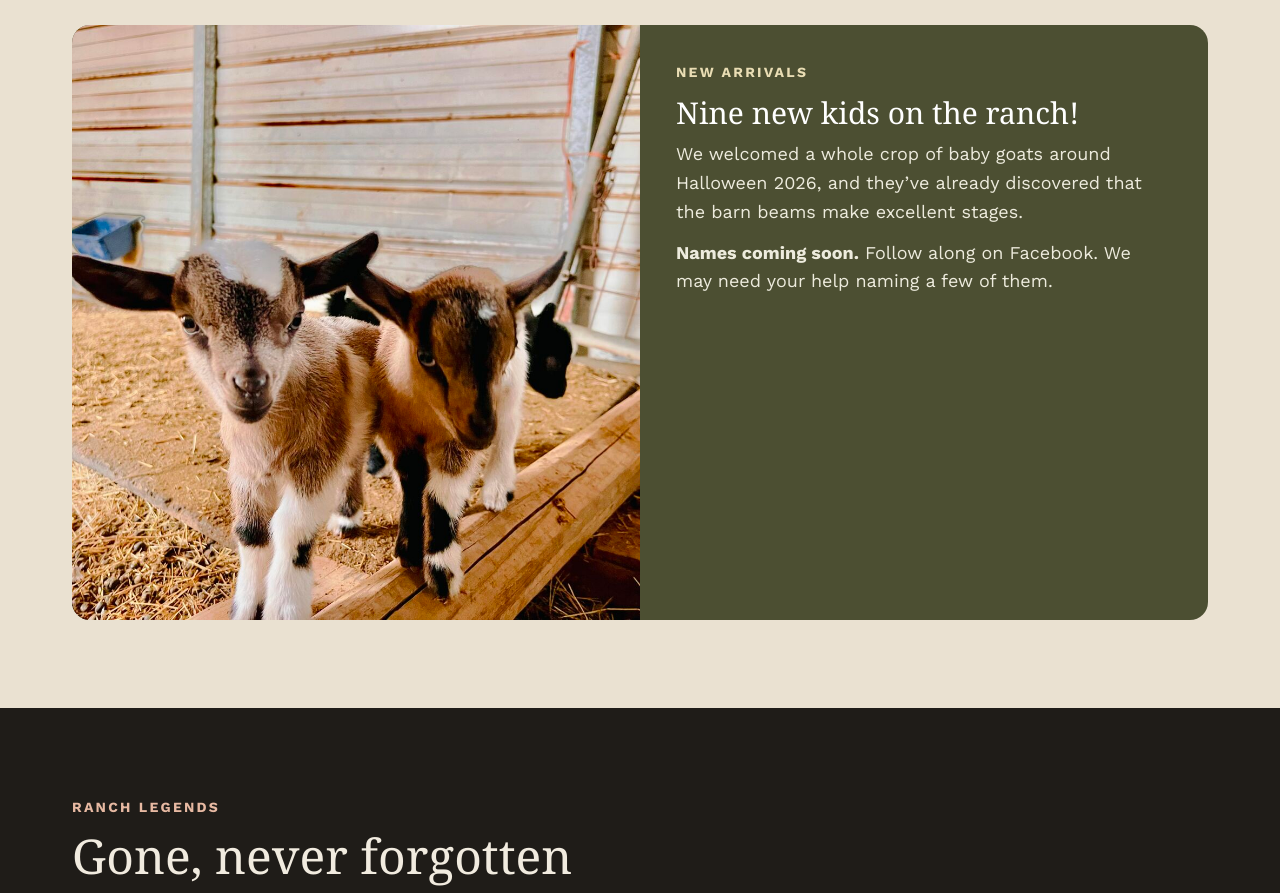
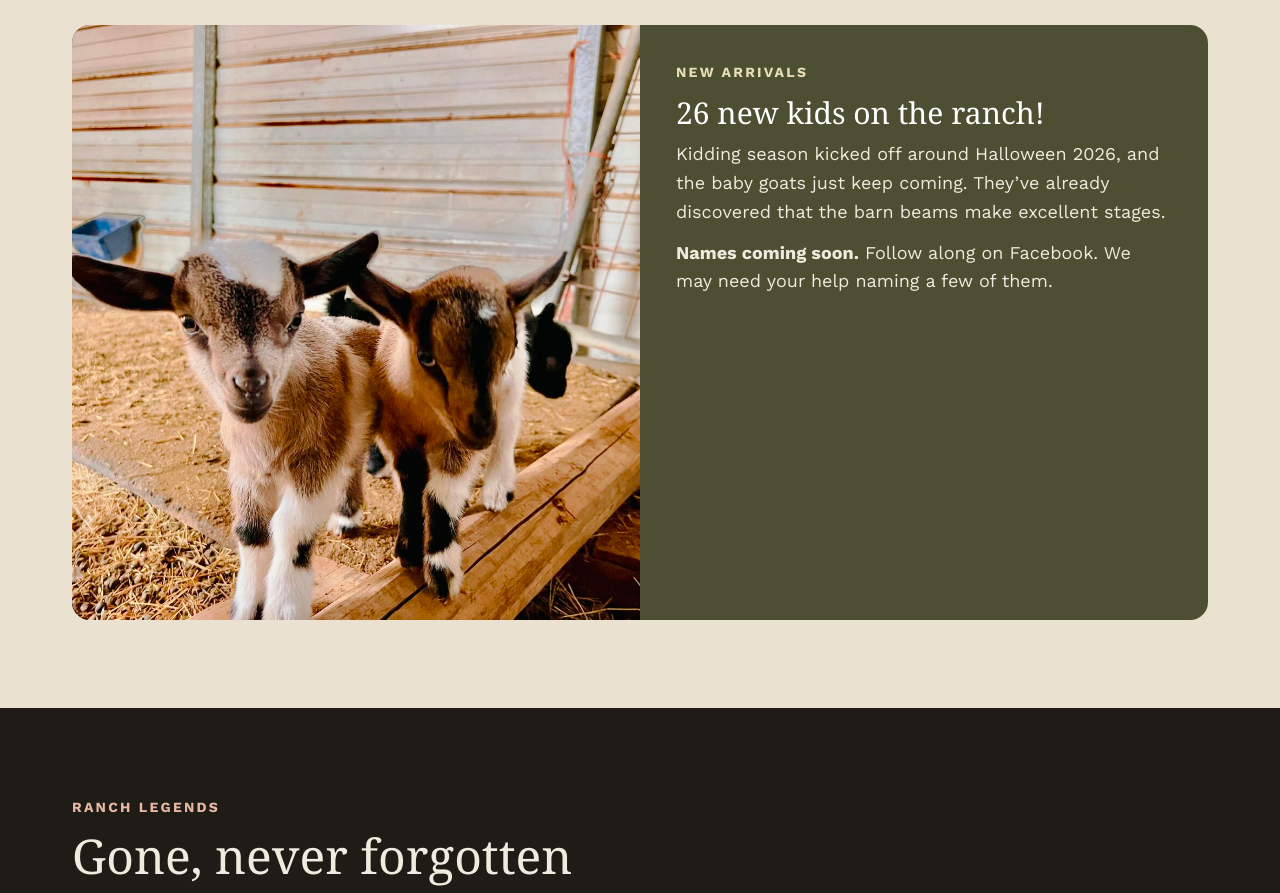
Before and after one commit to roperwtxb-tech/ropedinranch-app, a plain HTML site: page index.html in a window 1280 px wide. Shown: the part 2970-3863 px from the top of the page. Drawn offline with nearby package versions, Linux system fonts and the light colour scheme; a web font is replaced by a local one.

Commit message:
26 baby goats

```diff
--- a/index.html
+++ b/index.html
@@ -225,8 +225,8 @@
         <img src="img/babies.jpg" alt="Two baby goats standing on a wooden beam in the barn">
         <div class="body">
           <p class="kicker" style="color:#E9DDB4">New arrivals</p>
-          <h3>Nine new kids on the ranch!</h3>
-          <p>We welcomed a whole crop of baby goats around Halloween 2026, and they&rsquo;ve already discovered that the barn beams make excellent stages.</p>
+          <h3>26 new kids on the ranch!</h3>
+          <p>Kidding season kicked off around Halloween 2026, and the baby goats just keep coming. They&rsquo;ve already discovered that the barn beams make excellent stages.</p>
           <p><b>Names coming soon.</b> Follow along on Facebook. We may need your help naming a few of them.</p>
         </div>
       </div>
```
